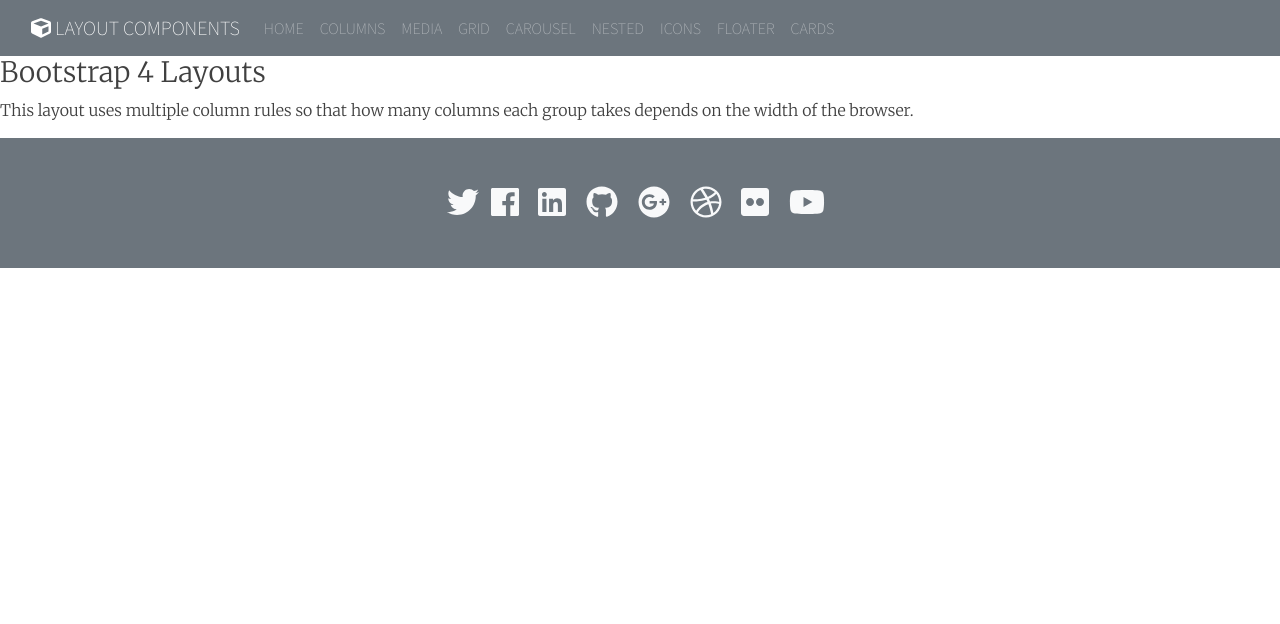
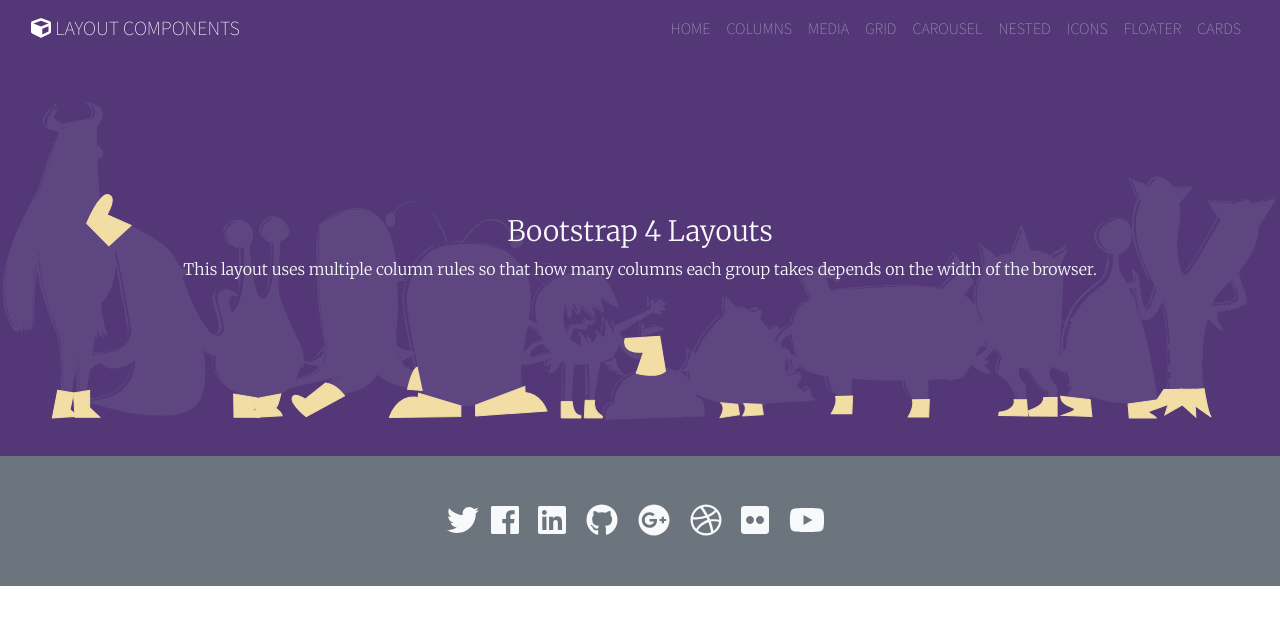
Before and after one commit to LinkedInLearning/bootstrap4-layouts-417642, a plain HTML site: page builds/index.html in a window 1280 px wide. Drawn offline with Linux system fonts and the light colour scheme.

Commit message:
finished creating header

```diff
--- a/builds/css/style.css
+++ b/builds/css/style.css
@@ -56,6 +56,17 @@ body {
   font-weight: 200;
 }
 
+.site-header {
+  background: url(../images/hero.svg);
+  background-position: center bottom;
+  background-repeat: no-repeat;
+  background-size: cover;
+}
+
+.site-header .layout-hero {
+  min-height: 50vh;
+}
+
 .layout-social .layout-icon {
   font-size: 2em;
 }
--- a/builds/index.html
+++ b/builds/index.html
@@ -14,7 +14,8 @@
 <body>
 
   <header id="page-hero" class="site-header">
-    <nav class="site-nav family-sans text-uppercase navbar navbar-expand-md bg-secondary navbar-dark">
+
+    <nav class="site-nav family-sans text-uppercase navbar navbar-expand-md navbar-dark">
 
       <div class="container-fluid">
 
@@ -27,7 +28,7 @@
         </button>
 
         <section class="collapse navbar-collapse" id="myTogglerNav">
-          <div class="navbar-nav">
+          <div class="navbar-nav ml-auto">
             <a class="nav-item nav-link" href="#page-hero">home</a>
             <a class="nav-item nav-link" href="#page-multicolumn">columns</a>
             <a class="nav-item nav-link" href="#page-media">media</a>
@@ -44,10 +45,12 @@
 
     </nav>
 
-    <section>
-      <h3>Bootstrap 4 Layouts</h3>
-      <p>This layout uses multiple column rules so that how many columns each group takes depends on the width of the browser.
-      </p>
+    <section class="layout-hero d-flex align-items-center text-light text-center">
+      <div class="container">
+        <h3>Bootstrap 4 Layouts</h3>
+        <p>This layout uses multiple column rules so that how many columns each group takes depends on the width of the browser.
+        </p>
+      </div>
     </section>
 
   </header>
```
